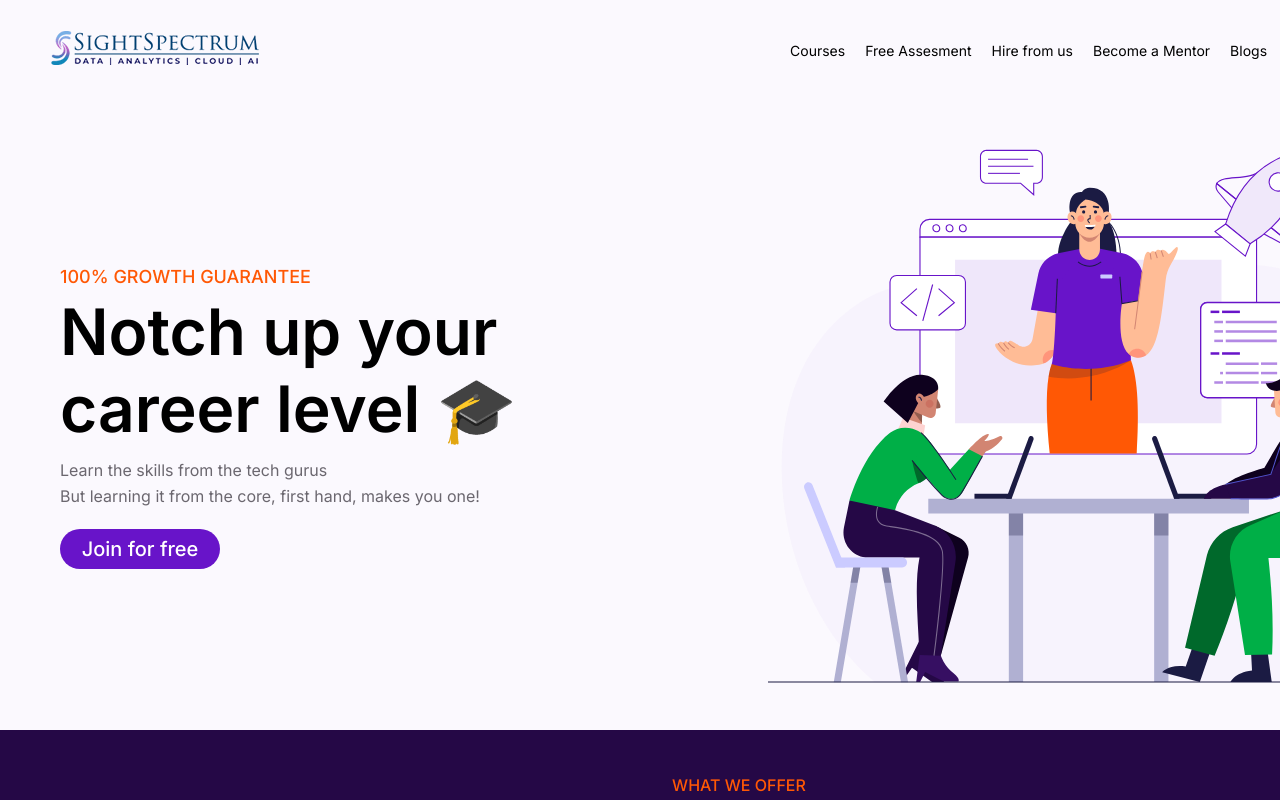
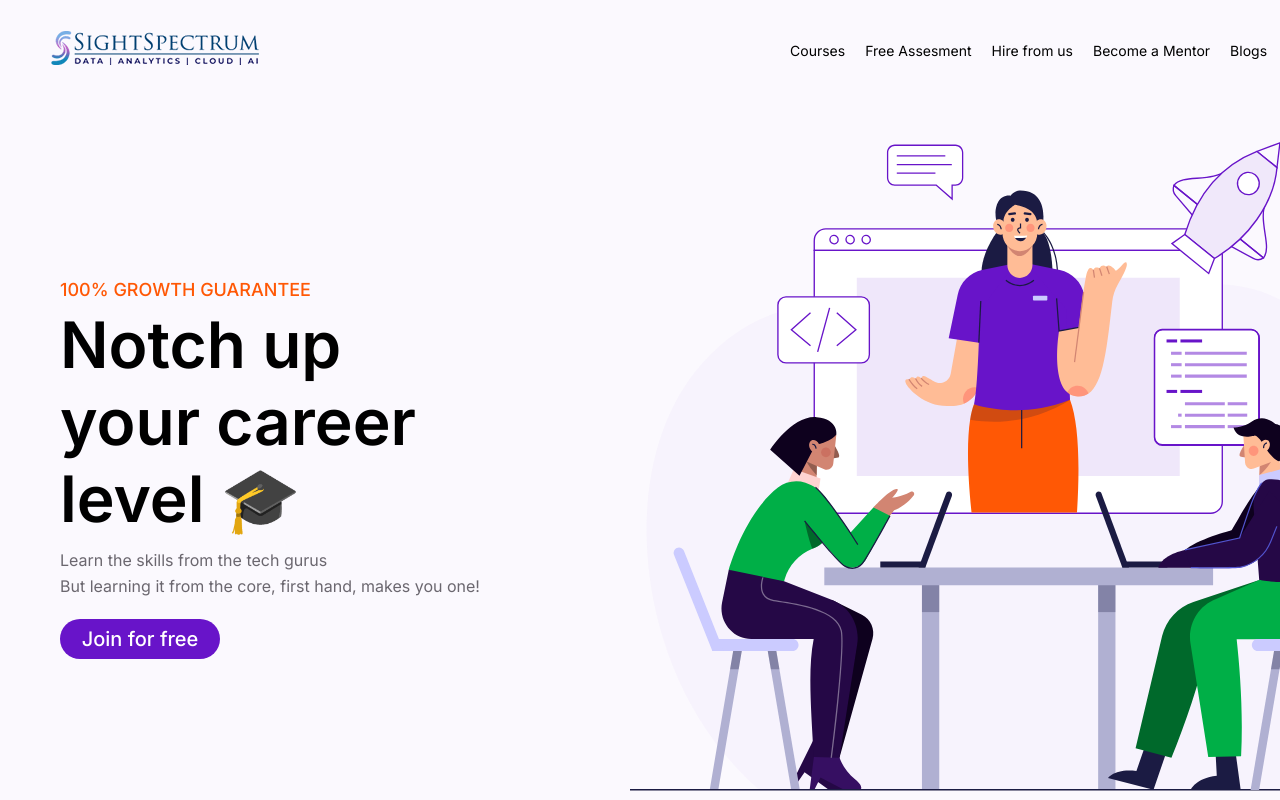
Before and after one commit to Josphine-Swetha23/ssbootcamp, a Next.js app: page / in a window 1280 px wide. Shown: the top 800 px of the page. Built offline with nearby package versions, Linux system fonts and the light colour scheme.

Commit message:
adjusted layout for mobile in first section and adjusted hero img size

```diff
--- a/styles/index.module.css
+++ b/styles/index.module.css
@@ -27,8 +27,8 @@
   width: 70%;
 }
 .heroimg {
-  height: 550px;
-  max-width: 650px;
+  height: 652px;
+  max-width: 788px;
 }
 .herotag {
   font-size: 16px;
```
